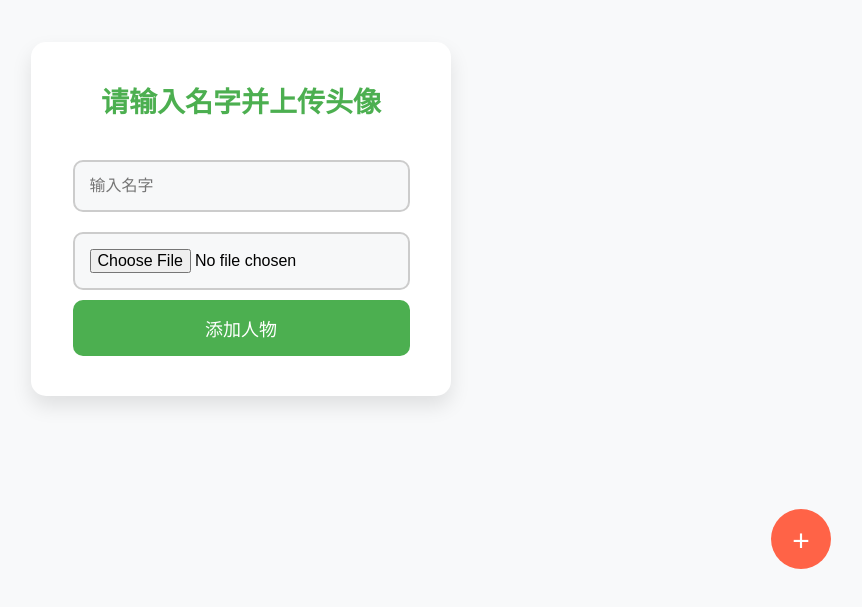
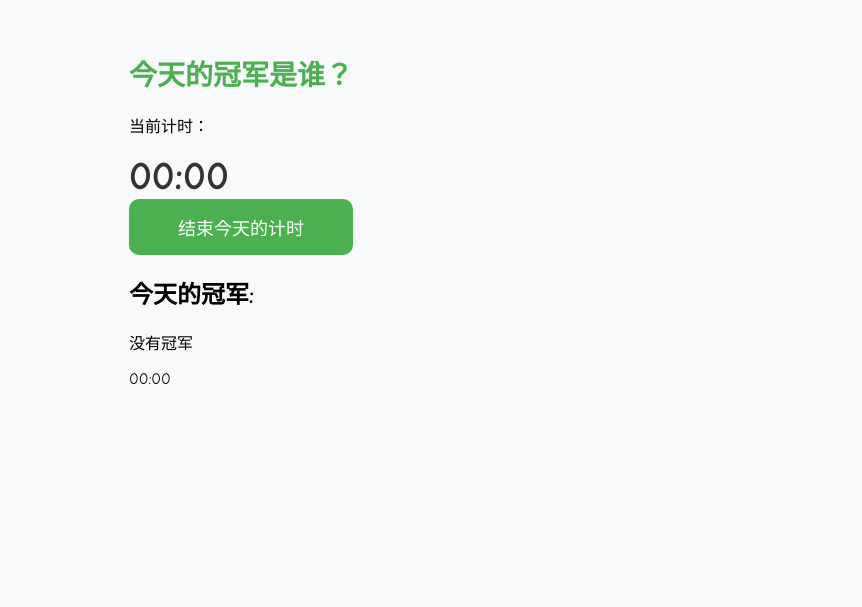
Before and after one commit to whsssqiqi/Children-timer, a plain HTML site: page index.html in a window 1280 px wide. Shown: the part 181-788 px from the top of the page, without its empty margins (399-1261 px from the left). Drawn offline with Linux system fonts and the light colour scheme.

Commit message:
Update index.html

```diff
--- a/index.html
+++ b/index.html
@@ -5,42 +5,24 @@
     <meta name="viewport" content="width=device-width, initial-scale=1.0">
     <title>孩子自驱力计时器</title>
     <link rel="stylesheet" href="styles.css">
-    <link rel="manifest" href="manifest.json">
 </head>
 <body>
-    <!-- 登录页面 -->
-    <div id="loginPage" class="login-page">
-        <h1>请输入名字并上传头像</h1>
-        <form id="loginForm">
-            <div class="input-container">
-                <input type="text" id="username" placeholder="输入名字" required>
-            </div>
-            <div class="input-container">
-                <input type="file" id="avatar" accept="image/*" required>
-            </div>
-            <button type="submit" class="button">添加人物</button>
-        </form>
-        <button id="confirmBtn" style="display:none;" class="confirm-button">确认添加并开始</button>
-        <div id="characterList" class="character-list"></div>
-        <button id="addCharacterBtn" class="add-character-btn">+</button>
-    </div>
-
-    <!-- 计时器页面 -->
-    <div id="appPage" class="app-page" style="display:none;">
-        <h1>冠军统计</h1>
-        <div id="childList" class="child-list"></div>
+    <div class="container">
+        <h1>今天的冠军是谁？</h1>
+        <div id="childList" class="child-list">
+            <!-- 孩子头像和名字将动态生成 -->
+        </div>
         <div id="currentTimer" class="timer">
             <p>当前计时：</p>
             <span id="timerDisplay">00:00</span>
         </div>
-        <button id="endOfDayBtn" class="end-of-day-btn">结算今天的冠军</button>
-        <div id="championDisplay" class="champion-display" style="display:none;">
-            <h2>今天的冠军是:</h2>
-            <img id="championAvatar" src="" alt="Champion Avatar" style="width: 100px; height: 100px; border-radius: 50%;">
-            <p id="championName"></p>
+        <button id="endDay" class="end-day-btn">结束今天的计时</button>
+        <div id="winner" class="winner">
+            <h2>今天的冠军:</h2>
+            <p id="winnerName">没有冠军</p>
+            <p id="winnerTime">00:00</p>
         </div>
     </div>
-
     <script src="app.js"></script>
 </body>
 </html>
```
